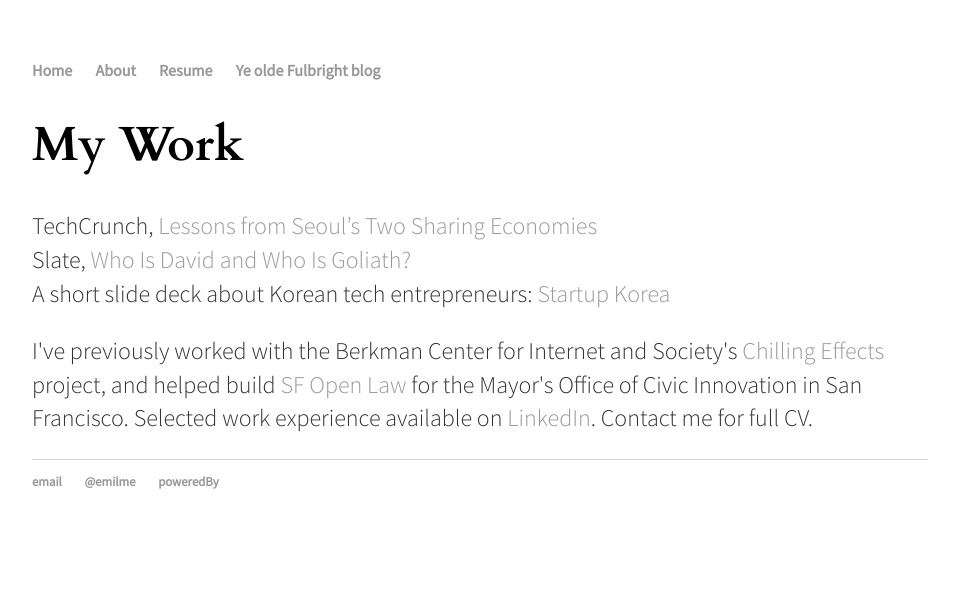
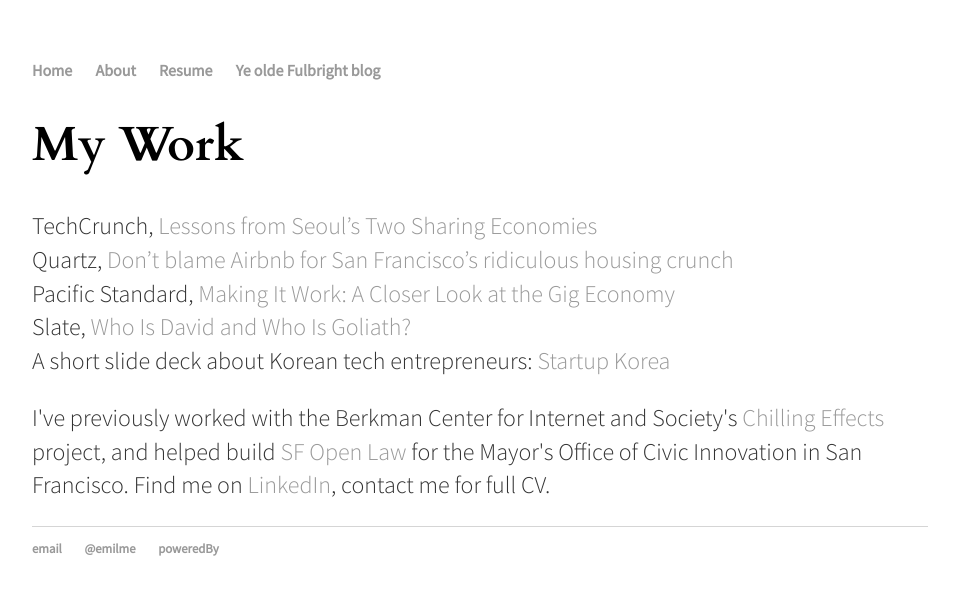
Before and after one commit to emilme/emilme.github.io, a Jekyll site: the page built from resume/index.html, in a window 1280 px wide. Shown: the top 595 px of the page, without its empty margins (160-1119 px from the left). Built offline with Jekyll 4.4.1, drawn with Linux system fonts in a browser that asks for light colours.

Commit message:
Update index.html

```diff
--- a/resume/index.html
+++ b/resume/index.html
@@ -5,7 +5,9 @@
 <div class="blurb">
 	<h1>My Work</h1>
 	<p>TechCrunch, <a href="http://techcrunch.com/2015/08/14/lessons-from-seouls-two-sharing-economies/">Lessons from Seoul’s Two Sharing Economies</a>
+	<br>Quartz, <a href="http://qz.com/541697/dont-blame-airbnb-for-san-franciscos-ridiculous-housing-crunch/">Don’t blame Airbnb for San Francisco’s ridiculous housing crunch</a>
+	<br>Pacific Standard, <a href="http://www.psmag.com/business-economics/making-it-work-a-closer-look-at-the-gig-economy">Making It Work: A Closer Look at the Gig Economy</a>
 	<br>Slate, <a href="http://www.slate.com/articles/technology/future_tense/2015/08/google_v_hood_section_230_the_battle_between_the_search_engine_giant_and.html">Who Is David and Who Is Goliath?</a>
 	<br>A short slide deck about Korean tech entrepreneurs: <a href="https://docs.google.com/presentation/d/1upNoDC0jx2qZsXt-f0KI-7ajeRpY_ZWC4sb7-6fkHbs/pub?start=false&loop=false&delayms=3000">Startup Korea</a></p>
-	<p>I've previously worked with the Berkman Center for Internet and Society's <a href="https://chillingeffects.org/">Chilling Effects</a> project, and helped build <a href="http://open.innovatesf.com/openlaw/">SF Open Law</a> for the Mayor's Office of Civic Innovation in San Francisco. Selected work experience available on <a href="https://www.linkedin.com/in/emilydhong">LinkedIn</a>. Contact me for full CV.</p>
+	<p>I've previously worked with the Berkman Center for Internet and Society's <a href="https://chillingeffects.org/">Chilling Effects</a> project, and helped build <a href="http://open.innovatesf.com/openlaw/">SF Open Law</a> for the Mayor's Office of Civic Innovation in San Francisco. Find me on <a href="https://www.linkedin.com/in/emilydhong">LinkedIn</a>, contact me for full CV.</p>
 </div><!-- /.blurb -->
```
